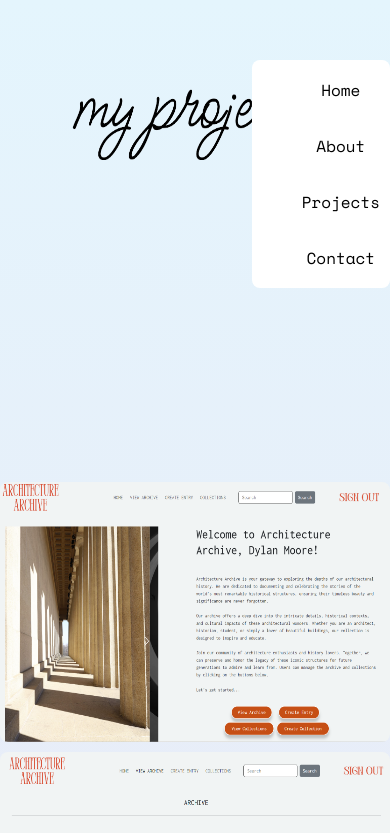
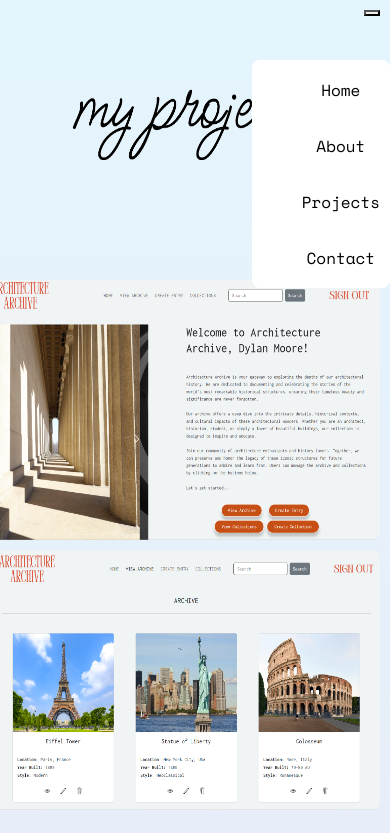
Before and after one commit to dylankmoore/portfolio, a Next.js app: page /projects in a window 390 px wide. Shown: the top 833 px of the page. Built offline with nearby package versions, Linux system fonts and the light colour scheme.

Commit message:
testing mobile responsiveness

```diff
--- a/components/NavBar.js
+++ b/components/NavBar.js
@@ -4,6 +4,8 @@ import Link from 'next/link';
 const NavBar = () => {
   const [showNavbar, setShowNavbar] = useState(true);
   const [lastScrollY, setLastScrollY] = useState(0);
+  const [menuOpen, setMenuOpen] = useState(false);
+  const [isMobile, setIsMobile] = useState(false);
 
   const controlNavbar = useCallback(() => {
     if (window.scrollY < lastScrollY || window.scrollY < 50) {
@@ -16,18 +18,39 @@ const NavBar = () => {
 
   useEffect(() => {
     window.addEventListener('scroll', controlNavbar);
-    return () => {
-      window.removeEventListener('scroll', controlNavbar);
-    };
+    return () => window.removeEventListener('scroll', controlNavbar);
   }, [controlNavbar]);
+
+  useEffect(() => {
+    const handleResize = () => setIsMobile(window.innerWidth <= 768);
+    handleResize(); // run on mount
+    window.addEventListener('resize', handleResize);
+    return () => window.removeEventListener('resize', handleResize);
+  }, []);
+
+  const toggleMenu = () => setMenuOpen((prev) => !prev);
+  const closeMenu = () => setMenuOpen(false);
 
   return (
     <nav className={`navbar ${showNavbar ? 'visible' : 'hidden'}`}>
-      <div className="nav-links">
-        <Link href="/" className="nav-link">Home</Link>
-        <Link href="/about" className="nav-link">About</Link>
-        <Link href="/projects" className="nav-link">Projects</Link>
-        <Link href="/contact" className="nav-link">Contact</Link>
+      {isMobile && (
+        <button
+          type="button"
+          className="hamburger"
+          onClick={toggleMenu}
+          aria-label="Toggle menu"
+        >
+          <span className="bar" />
+          <span className="bar" />
+          <span className="bar" />
+        </button>
+      )}
+
+      <div className={`nav-links ${menuOpen ? 'open' : ''}`}>
+        <Link href="/" className="nav-link" onClick={closeMenu}>Home</Link>
+        <Link href="/about" className="nav-link" onClick={closeMenu}>About</Link>
+        <Link href="/projects" className="nav-link" onClick={closeMenu}>Projects</Link>
+        <Link href="/contact" className="nav-link" onClick={closeMenu}>Contact</Link>
       </div>
     </nav>
   );
--- a/pages/projects.js
+++ b/pages/projects.js
@@ -132,10 +132,9 @@ const Projects = () => {
             title="Migraine Manager"
             description={(
               <>
-                <p>Migraine Manager is an app built for people who suffer from migraines & want to log their symptoms as a way of gaining better understanding of their triggers.
-
-                  This was my first capstone project at Nashville Software School.
-                </p>
+                <p>Migraine Manager is an app built for people who suffer from migraines & want to log their symptoms as a way of gaining better understanding of their triggers.</p>
+                <br />
+                <p>This was my first capstone project at Nashville Software School.</p>
                 <br />
                 <p>Some key features include:</p>
                 <ul>
@@ -151,8 +150,7 @@ const Projects = () => {
                 </a>&nbsp;&nbsp;&nbsp;
                 <a href="https://migraine-manager.netlify.app/" target="_blank" rel="noopener noreferrer">
                   Visit deployed site
-                </a><br />
-                      &nbsp;&nbsp;&nbsp;
+                </a><br />&nbsp;&nbsp;&nbsp;
                 <a href="https://www.loom.com/share/36c257843ea34b49927d0b0a1308c2b1?sid=ff568340-834a-496f-ab11-6f8568298092" target="_blank" rel="noopener noreferrer">
                   View demo
                 </a>
--- a/styles/globals.css
+++ b/styles/globals.css
@@ -192,6 +192,32 @@ h1, h2, h3 {
   }
 }
 
+@media (max-width: 768px) {
+  .project-content {
+    flex-direction: column !important; /* override row layout */
+    align-items: center;
+    text-align: left;
+  }
+
+  .project-text {
+    max-width: 100%;
+    padding: 0 16px;
+  }
+
+  .project-images {
+    margin-bottom: 20px;
+  }
+
+  .project-images img {
+    width: 100%;
+    height: auto;
+  }
+
+  .project-card {
+    padding: 20px 0;
+  }
+}
+
 @keyframes fadeInSlide {
   from {
     opacity: 0;
```
